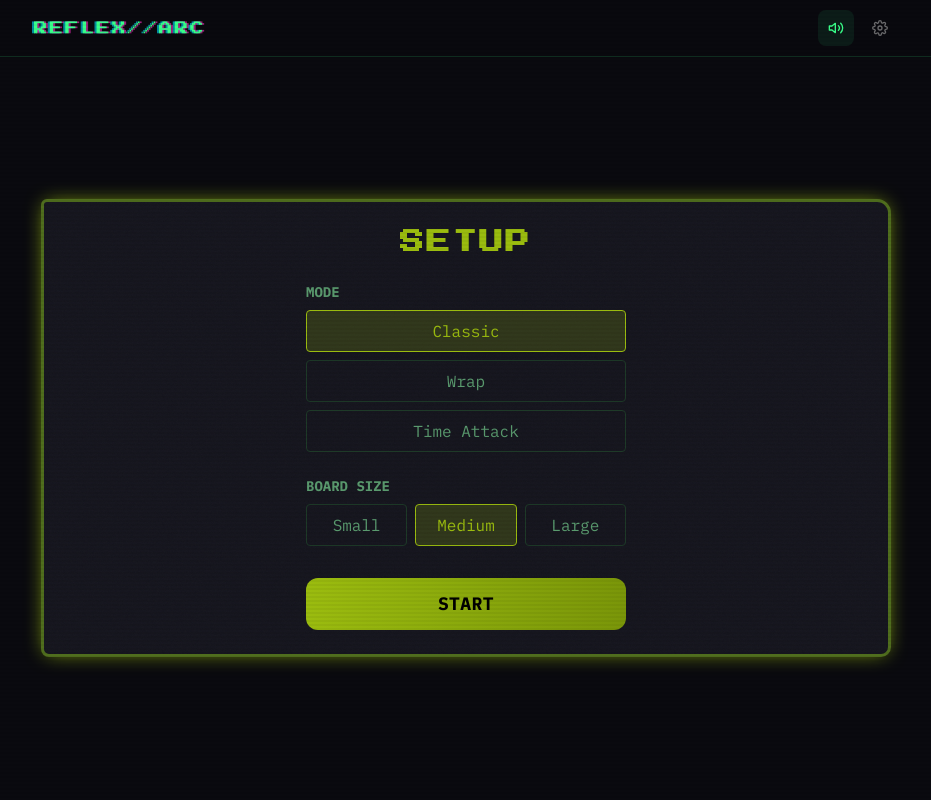
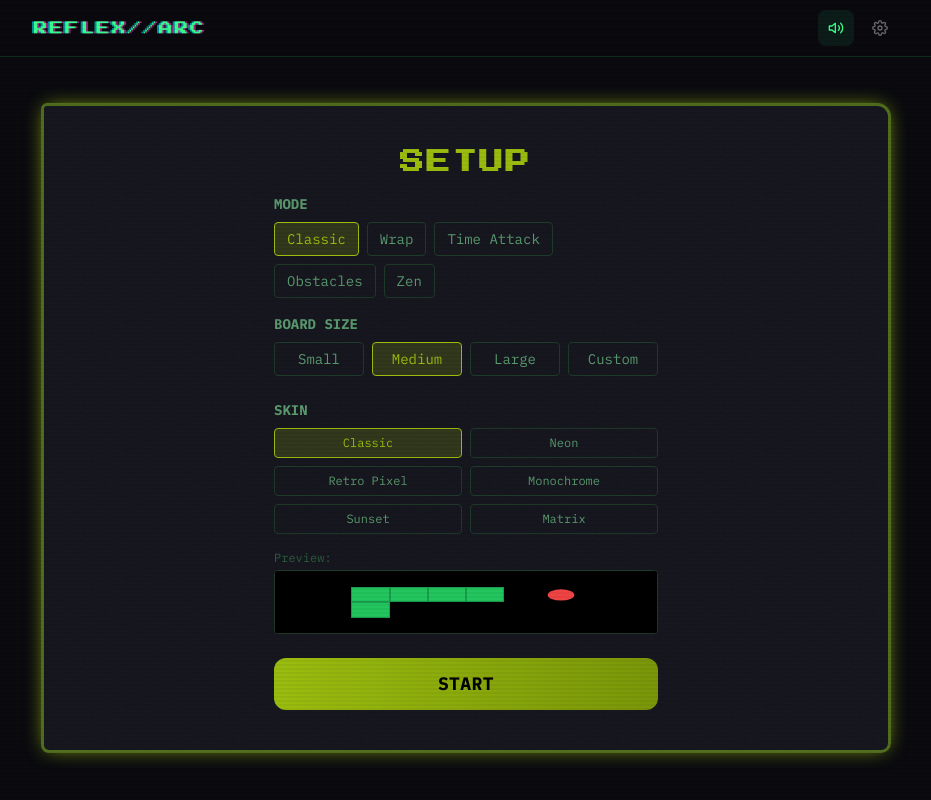
Before and after one commit to Krishnanantha-holla/building-game, a React (Vite) app: page /classics/snake in a window 1280 px wide. Both pictures are taken after a click on the button "PRESS START". Shown: the whole page, without its empty margins (174-1105 px from the left). Built offline with nearby package versions, Linux system fonts and the light colour scheme.

Commit message:
feat: Add Snake setup options (Modes, Custom Size, Skins)

```diff
--- /dev/null
+++ b/src/pages/classics/snake/SkinPreview.tsx
@@ -0,0 +1,125 @@
+import type { CSSProperties } from "react";
+
+type Skin = "Classic" | "Neon" | "Retro Pixel" | "Monochrome" | "Sunset" | "Matrix";
+
+export function getSnakeSegmentStyle(skin: Skin, index: number, length: number): CSSProperties {
+  const isHead = index === 0;
+
+  switch (skin) {
+    case "Classic":
+      return {
+        backgroundColor: "#22c55e",
+        border: "1px solid rgba(0,0,0,0.2)"
+      };
+    case "Neon":
+      return {
+        backgroundColor: isHead ? "#67e8f9" : "#06b6d4",
+        boxShadow: `0 0 ${isHead ? 10 : 5}px #06b6d4`,
+        borderRadius: isHead ? "4px" : "2px"
+      };
+    case "Retro Pixel":
+      return {
+        backgroundColor: "#fff",
+        border: "2px solid #000",
+        imageRendering: "pixelated"
+      };
+    case "Monochrome":
+      return {
+        backgroundColor: "#10b981",
+        opacity: isHead ? 1 : 0.7,
+        borderRadius: "2px"
+      };
+    case "Sunset": {
+      // gradient from orange to pink
+      const ratio = length > 1 ? index / (length - 1) : 0;
+      // interpolate between orange (ff7e5f) and pink (feb47b)
+      // Actually CSS linear-gradient per segment is hard, let's just use RGB interpolation
+      const r = Math.round(255 - ratio * (255 - 254));
+      const g = Math.round(126 + ratio * (180 - 126));
+      const b = Math.round(95 + ratio * (123 - 95));
+      return {
+        backgroundColor: `rgb(${r}, ${g}, ${b})`,
+        borderRadius: "4px"
+      };
+    }
+    case "Matrix":
+      return {
+        backgroundColor: "#22c55e",
+        opacity: 1 - (index / Math.max(length, 5)) * 0.8,
+        fontFamily: "monospace",
+        display: "flex",
+        alignItems: "center",
+        justifyContent: "center",
+        color: "#fff",
+        fontSize: "8px"
+      };
+    default:
+      return {};
+  }
+}
+
+export function getAppleStyle(skin: Skin): CSSProperties {
+  switch (skin) {
+    case "Classic":
+      return { backgroundColor: "#ef4444", borderRadius: "50%" };
+    case "Neon":
+      return { backgroundColor: "#d946ef", boxShadow: "0 0 10px #d946ef", borderRadius: "50%" };
+    case "Retro Pixel":
+      return { backgroundColor: "#fff", border: "2px dashed #000", imageRendering: "pixelated" };
+    case "Monochrome":
+      return { backgroundColor: "#10b981", borderRadius: "0", transform: "rotate(45deg)" };
+    case "Sunset":
+      return { backgroundColor: "#fde047", borderRadius: "50%" };
+    case "Matrix":
+      return { backgroundColor: "#4ade80", borderRadius: "2px" };
+    default:
+      return {};
+  }
+}
+
+export function getBoardStyle(skin: Skin): CSSProperties {
+  switch (skin) {
+    case "Retro Pixel": return { backgroundColor: "#9ca3af" };
+    default: return { backgroundColor: "#000" };
+  }
+}
+
+export function SkinPreview({ skin }: { skin: Skin }) {
+  const dummySnake = [
+    { x: 5, y: 1 }, { x: 4, y: 1 }, { x: 3, y: 1 }, { x: 2, y: 1 }, { x: 2, y: 2 }
+  ];
+  const dummyApple = { x: 7, y: 1 };
+  const boardWidth = 10;
+  const boardHeight = 4;
+
+  return (
+    <div className="w-full h-full relative" style={getBoardStyle(skin)}>
+      {dummySnake.map((segment, i) => (
+        <div
+          key={i}
+          className="absolute"
+          style={{
+            left: `${(segment.x / boardWidth) * 100}%`,
+            top: `${(segment.y / boardHeight) * 100}%`,
+            width: `${100 / boardWidth}%`,
+            height: `${100 / boardHeight}%`,
+            ...getSnakeSegmentStyle(skin, i, dummySnake.length)
+          }}
+        >
+          {skin === "Matrix" && (i % 2 === 0 ? "1" : "0")}
+        </div>
+      ))}
+      <div
+        className="absolute"
+        style={{
+          left: `${(dummyApple.x / boardWidth) * 100}%`,
+          top: `${(dummyApple.y / boardHeight) * 100}%`,
+          width: `${100 / boardWidth}%`,
+          height: `${100 / boardHeight}%`,
+          transform: skin === "Classic" || skin === "Sunset" ? "scale(0.7)" : (skin === "Monochrome" ? "scale(0.6) rotate(45deg)" : "scale(0.8)"),
+          ...getAppleStyle(skin)
+        }}
+      />
+    </div>
+  );
+}
--- a/src/pages/classics/snake/SnakeGame.tsx
+++ b/src/pages/classics/snake/SnakeGame.tsx
@@ -3,12 +3,14 @@ import { Link } from "react-router-dom";
 import GameIntro from "@/components/GameIntro";
 import { addToLeaderboard } from "@/lib/scoring";
 import type { LeaderboardEntry } from "@/lib/scoring";
+import { SkinPreview, getSnakeSegmentStyle, getAppleStyle, getBoardStyle } from "./SkinPreview";
 
 type GamePhase = "intro" | "setup" | "playing" | "gameover";
-type Mode = "Classic" | "Wrap" | "Time Attack";
-type Size = "Small" | "Medium" | "Large";
+type Mode = "Classic" | "Wrap" | "Time Attack" | "Obstacles" | "Zen";
+type Size = "Small" | "Medium" | "Large" | "Custom";
+type Skin = "Classic" | "Neon" | "Retro Pixel" | "Monochrome" | "Sunset" | "Matrix";
 
-const SIZES: Record<Size, number> = { Small: 15, Medium: 20, Large: 28 };
+const DEFAULT_SIZES: Record<Exclude<Size, "Custom">, number> = { Small: 15, Medium: 20, Large: 28 };
 const INITIAL_SPEED = 200;
 const MIN_SPEED = 80;
 const SPEED_DECREMENT = 5;
@@ -23,11 +25,19 @@ export default function SnakeGame() {
   const [phase, setPhase] = useState<GamePhase>("intro");
   const [mode, setMode] = useState<Mode>("Classic");
   const [size, setSize] = useState<Size>("Medium");
+  const [customWidth, setCustomWidth] = useState(20);
+  const [customHeight, setCustomHeight] = useState(20);
+
+  const [skin, setSkin] = useState<Skin>(() => {
+    const saved = localStorage.getItem("snake-skin");
+    return (saved as Skin) || "Classic";
+  });
 
   const [snake, setSnake] = useState<Point[]>([{ x: 7, y: 7 }]);
   const [direction, setDirection] = useState<Point>({ x: 1, y: 0 });
   const [nextDirection, setNextDirection] = useState<Point>({ x: 1, y: 0 });
   const [apple, setApple] = useState<Point>({ x: 10, y: 7 });
+  const [obstacles, setObstacles] = useState<Point[]>([]);
   const [applesEaten, setApplesEaten] = useState(0);
   const [timeLeft, setTimeLeft] = useState(60);
 
@@ -37,36 +47,71 @@ export default function SnakeGame() {
   const gameLoopRef = useRef<number | null>(null);
   const touchStartRef = useRef<{ x: number; y: number } | null>(null);
 
-  const boardSize = SIZES[size];
+  const boardWidth = size === "Custom" ? customWidth : DEFAULT_SIZES[size];
+  const boardHeight = size === "Custom" ? customHeight : DEFAULT_SIZES[size];
+
+  useEffect(() => {
+    localStorage.setItem("snake-skin", skin);
+  }, [skin]);
 
   // Helper to spawn apple
-  const spawnApple = useCallback((currentSnake: Point[]) => {
+  const spawnApple = useCallback((currentSnake: Point[], currentObstacles: Point[]) => {
     let newApple: Point;
     while (true) {
       newApple = {
-        x: Math.floor(Math.random() * boardSize),
-        y: Math.floor(Math.random() * boardSize),
+        x: Math.floor(Math.random() * boardWidth),
+        y: Math.floor(Math.random() * boardHeight),
       };
-      if (!currentSnake.some(seg => seg.x === newApple.x && seg.y === newApple.y)) {
+      const hitSnake = currentSnake.some(seg => seg.x === newApple.x && seg.y === newApple.y);
+      const hitObstacle = currentObstacles.some(obs => obs.x === newApple.x && obs.y === newApple.y);
+      if (!hitSnake && !hitObstacle) {
         break;
       }
     }
     return newApple;
-  }, [boardSize]);
+  }, [boardWidth, boardHeight]);
 
   const startGame = () => {
-    const initialSnake = [{ x: Math.floor(boardSize/2), y: Math.floor(boardSize/2) }];
+    const initialSnake = [{ x: Math.floor(boardWidth/2), y: Math.floor(boardHeight/2) }];
+
+    let newObstacles: Point[] = [];
+    if (mode === "Obstacles") {
+      const numObstacles = Math.floor((boardWidth * boardHeight) * 0.05);
+      for (let i = 0; i < numObstacles; i++) {
+        let obs: Point;
+        while (true) {
+          obs = {
+            x: Math.floor(Math.random() * boardWidth),
+            y: Math.floor(Math.random() * boardHeight),
+          };
+          const hitSnake = initialSnake.some(seg => seg.x === obs.x && seg.y === obs.y);
+          const alreadyExists = newObstacles.some(o => o.x === obs.x && o.y === obs.y);
+          if (!hitSnake && !alreadyExists) {
+            newObstacles.push(obs);
+            break;
+          }
+        }
+      }
+    }
+
+    setObstacles(newObstacles);
     setSnake(initialSnake);
     setDirection({ x: 1, y: 0 });
     setNextDirection({ x: 1, y: 0 });
     setApplesEaten(0);
     setTimeLeft(60);
-    setApple(spawnApple(initialSnake));
+    setApple(spawnApple(initialSnake, newObstacles));
     setPhase("playing");
   };
 
   const endGame = useCallback(() => {
     setPhase("gameover");
+
+    if (mode === "Zen") {
+      setRank(null);
+      setLeaderboard([]);
+      return;
+    }
 
     const finalScore = mode === "Time Attack" ? applesEaten : snake.length;
     const key = `snake-${mode.toLowerCase().replace(" ", "-")}-${size.toLowerCase()}`;
@@ -75,7 +120,7 @@ export default function SnakeGame() {
       name: "Player",
       score: finalScore,
       date: new Date().toISOString(),
-      rounds: applesEaten, // Reusing rounds to store apples eaten
+      rounds: applesEaten,
     });
     setRank(newRank);
     setLeaderboard(entries);
@@ -99,22 +144,28 @@ export default function SnakeGame() {
         let newX = head.x + currentDir.x;
         let newY = head.y + currentDir.y;
 
-        const isWrap = mode === "Wrap" || mode === "Time Attack";
+        const isWrap = mode === "Wrap" || mode === "Time Attack" || mode === "Zen";
 
         if (isWrap) {
-          if (newX < 0) newX = boardSize - 1;
-          if (newX >= boardSize) newX = 0;
-          if (newY < 0) newY = boardSize - 1;
-          if (newY >= boardSize) newY = 0;
+          if (newX < 0) newX = boardWidth - 1;
+          if (newX >= boardWidth) newX = 0;
+          if (newY < 0) newY = boardHeight - 1;
+          if (newY >= boardHeight) newY = 0;
         } else {
-          if (newX < 0 || newX >= boardSize || newY < 0 || newY >= boardSize) {
+          if (newX < 0 || newX >= boardWidth || newY < 0 || newY >= boardHeight) {
             endGame();
             return prev;
           }
         }
 
         // Self collision
-        if (prev.some(seg => seg.x === newX && seg.y === newY)) {
+        if (mode !== "Zen" && prev.some(seg => seg.x === newX && seg.y === newY)) {
+          endGame();
+          return prev;
+        }
+
+        // Obstacle collision
+        if (obstacles.some(obs => obs.x === newX && obs.y === newY)) {
           endGame();
           return prev;
         }
@@ -124,7 +175,7 @@ export default function SnakeGame() {
 
         if (newX === apple.x && newY === apple.y) {
           setApplesEaten(a => a + 1);
-          setApple(spawnApple(newSnake));
+          setApple(spawnApple(newSnake, obstacles));
         } else {
           newSnake.pop();
         }
@@ -140,7 +191,7 @@ export default function SnakeGame() {
     return () => {
       if (gameLoopRef.current) clearTimeout(gameLoopRef.current);
     };
-  }, [phase, nextDirection, apple, mode, boardSize, applesEaten, spawnApple, endGame]);
+  }, [phase, nextDirection, apple, mode, boardWidth, boardHeight, applesEaten, spawnApple, endGame, obstacles]);
 
   // Timer for Time Attack
   useEffect(() => {
@@ -219,19 +270,19 @@ export default function SnakeGame() {
 
   if (phase === "setup") {
     return (
-      <div className="flex-1 flex flex-col items-center justify-center p-6 text-text">
-        <h2 className="text-2xl font-bold mb-6 text-[#9bbc0f] uppercase tracking-widest" style={{ fontFamily: "var(--font-display)" }}>
+      <div className="flex-1 flex flex-col items-center justify-start p-6 text-text overflow-y-auto">
+        <h2 className="text-2xl font-bold mb-4 text-[#9bbc0f] uppercase tracking-widest mt-4" style={{ fontFamily: "var(--font-display)" }}>
           Setup
         </h2>
 
-        <div className="mb-6 w-full max-w-xs">
+        <div className="mb-4 w-full max-w-sm">
           <label className="block text-sm text-text-muted mb-2 font-bold">MODE</label>
-          <div className="flex flex-col gap-2">
-            {(["Classic", "Wrap", "Time Attack"] as Mode[]).map(m => (
+          <div className="flex flex-wrap gap-2">
+            {(["Classic", "Wrap", "Time Attack", "Obstacles", "Zen"] as Mode[]).map(m => (
               <button
                 key={m}
                 onClick={() => setMode(m)}
-                className={`py-2 px-4 rounded border transition-colors ${
+                className={`py-1.5 px-3 rounded border text-sm transition-colors ${
                   mode === m ? "border-[#9bbc0f] bg-[#9bbc0f]/20 text-[#9bbc0f]" : "border-border text-text-muted hover:border-text-dim"
                 }`}
               >
@@ -241,14 +292,14 @@ export default function SnakeGame() {
           </div>
         </div>
 
-        <div className="mb-8 w-full max-w-xs">
+        <div className="mb-4 w-full max-w-sm">
           <label className="block text-sm text-text-muted mb-2 font-bold">BOARD SIZE</label>
-          <div className="flex gap-2">
-            {(["Small", "Medium", "Large"] as Size[]).map(s => (
+          <div className="flex flex-wrap gap-2 mb-2">
+            {(["Small", "Medium", "Large", "Custom"] as Size[]).map(s => (
               <button
                 key={s}
                 onClick={() => setSize(s)}
-                className={`flex-1 py-2 rounded border transition-colors ${
+                className={`py-1.5 px-3 rounded border text-sm transition-colors flex-1 min-w-[70px] ${
                   size === s ? "border-[#9bbc0f] bg-[#9bbc0f]/20 text-[#9bbc0f]" : "border-border text-text-muted hover:border-text-dim"
                 }`}
               >
@@ -256,11 +307,58 @@ export default function SnakeGame() {
               </button>
             ))}
           </div>
+          {size === "Custom" && (
+            <div className="flex gap-4">
+              <label className="flex flex-col text-xs text-text-dim">
+                WIDTH (10-40)
+                <input
+                  type="number"
+                  min="10" max="40"
+                  value={customWidth}
+                  onChange={(e) => setCustomWidth(Math.max(10, Math.min(40, Number(e.target.value))))}
+                  className="bg-surface border border-border rounded p-1 text-text mt-1 w-20 text-center focus-visible:outline-none focus-visible:border-[#9bbc0f]"
+                />
+              </label>
+              <label className="flex flex-col text-xs text-text-dim">
+                HEIGHT (10-40)
+                <input
+                  type="number"
+                  min="10" max="40"
+                  value={customHeight}
+                  onChange={(e) => setCustomHeight(Math.max(10, Math.min(40, Number(e.target.value))))}
+                  className="bg-surface border border-border rounded p-1 text-text mt-1 w-20 text-center focus-visible:outline-none focus-visible:border-[#9bbc0f]"
+                />
+              </label>
+            </div>
+          )}
+        </div>
+
+        <div className="mb-6 w-full max-w-sm">
+          <label className="block text-sm text-text-muted mb-2 font-bold">SKIN</label>
+          <div className="grid grid-cols-2 gap-2 mb-4">
+            {(["Classic", "Neon", "Retro Pixel", "Monochrome", "Sunset", "Matrix"] as Skin[]).map(s => (
+              <button
+                key={s}
+                onClick={() => setSkin(s)}
+                className={`py-1.5 px-2 rounded border text-xs transition-colors truncate ${
+                  skin === s ? "border-[#9bbc0f] bg-[#9bbc0f]/20 text-[#9bbc0f]" : "border-border text-text-muted hover:border-text-dim"
+                }`}
+              >
+                {s}
+              </button>
+            ))}
+          </div>
+
+          {/* Live Preview for Skin */}
+          <div className="text-xs text-text-dim mb-1">Preview:</div>
+          <div className="w-full h-16 bg-black border border-border rounded relative flex items-center justify-center overflow-hidden">
+            <SkinPreview skin={skin} />
+          </div>
         </div>
 
         <button
           onClick={startGame}
-          className="w-full max-w-xs py-3 rounded-xl bg-gradient-to-r from-[#9bbc0f] to-[#7a9609] text-black font-bold text-lg tracking-wide hover:scale-[1.02] active:scale-95 transition-all"
+          className="w-full max-w-sm py-3 rounded-xl bg-gradient-to-r from-[#9bbc0f] to-[#7a9609] text-black font-bold text-lg tracking-wide hover:scale-[1.02] active:scale-95 transition-all mt-auto mb-4"
         >
           START
         </button>
@@ -330,6 +428,16 @@ export default function SnakeGame() {
         <div className="text-sm">
           {mode === "Time Attack" ? `TIME: ${timeLeft}s` : `LEN: ${snake.length}`}
         </div>
+
+        {mode === "Zen" && (
+          <button
+            onClick={endGame}
+            className="px-3 py-1 bg-[#9bbc0f] text-black text-xs rounded hover:bg-white transition-colors"
+          >
+            END RUN
+          </button>
+        )}
+
         <div className="text-sm">
           APPLES: {applesEaten}
         </div>
@@ -337,33 +445,49 @@ export default function SnakeGame() {
 
       <div className="flex-1 flex items-center justify-center min-h-0 min-w-0">
         <div
-          className="relative bg-black border-2 border-[#9bbc0f]/50 w-full max-w-[min(100%,_60vh)] aspect-square"
+          className="relative border-2 border-[#9bbc0f]/50 w-full max-w-[min(100%,_60vh)]"
           style={{
-            imageRendering: "pixelated"
+            aspectRatio: `${boardWidth} / ${boardHeight}`,
+            ...getBoardStyle(skin)
           }}
         >
-          {/* Grid lines optional? Let's just draw snake and apple */}
+          {obstacles.map((obs, i) => (
+            <div
+              key={`obs-${i}`}
+              className="absolute bg-white/40"
+              style={{
+                left: `${(obs.x / boardWidth) * 100}%`,
+                top: `${(obs.y / boardHeight) * 100}%`,
+                width: `${100 / boardWidth}%`,
+                height: `${100 / boardHeight}%`,
+                border: "1px solid rgba(0,0,0,0.5)"
+              }}
+            />
+          ))}
           {snake.map((segment, i) => (
             <div
               key={i}
-              className="absolute bg-[#9bbc0f]"
+              className="absolute"
               style={{
-                left: `${(segment.x / boardSize) * 100}%`,
-                top: `${(segment.y / boardSize) * 100}%`,
-                width: `${100 / boardSize}%`,
-                height: `${100 / boardSize}%`,
-                border: "1px solid rgba(0,0,0,0.2)"
+                left: `${(segment.x / boardWidth) * 100}%`,
+                top: `${(segment.y / boardHeight) * 100}%`,
+                width: `${100 / boardWidth}%`,
+                height: `${100 / boardHeight}%`,
+                ...getSnakeSegmentStyle(skin, i, snake.length)
               }}
-            />
+            >
+              {skin === "Matrix" && (i % 2 === 0 ? "1" : "0")}
+            </div>
           ))}
           <div
-            className="absolute bg-red-500 rounded-full"
+            className="absolute"
             style={{
-              left: `${(apple.x / boardSize) * 100}%`,
-              top: `${(apple.y / boardSize) * 100}%`,
-              width: `${100 / boardSize}%`,
-              height: `${100 / boardSize}%`,
-              transform: "scale(0.7)"
+              left: `${(apple.x / boardWidth) * 100}%`,
+              top: `${(apple.y / boardHeight) * 100}%`,
+              width: `${100 / boardWidth}%`,
+              height: `${100 / boardHeight}%`,
+              transform: skin === "Classic" || skin === "Sunset" ? "scale(0.7)" : (skin === "Monochrome" ? "scale(0.6) rotate(45deg)" : "scale(0.8)"),
+              ...getAppleStyle(skin)
             }}
           />
         </div>
```
